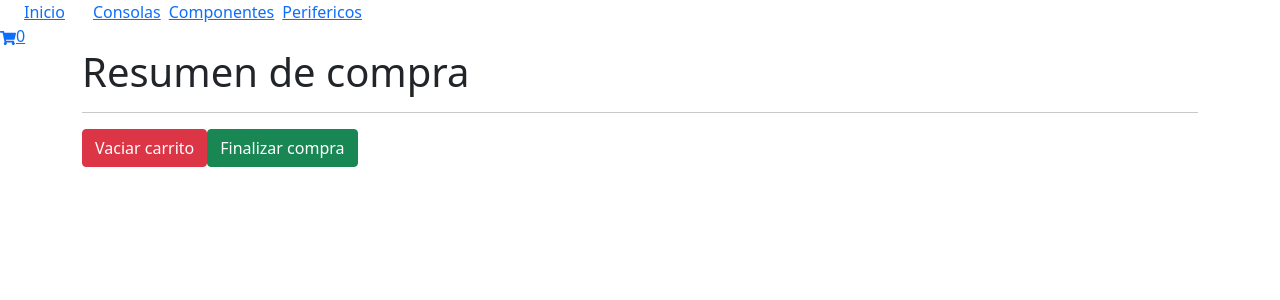
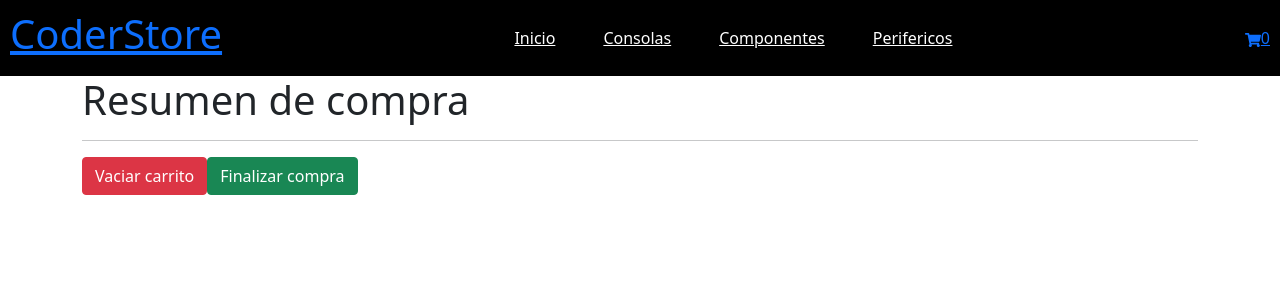
Before and after one commit to ThiagoGonzalez/react-coderhouse, a React (Create React App) app: page /cart in a window 1280 px wide. Shown: the top 300 px of the page. Built offline with nearby package versions, Linux system fonts and the light colour scheme.

Commit message:
Entrega-Final

```diff
--- a/src/App.js
+++ b/src/App.js
@@ -3,7 +3,8 @@ import { ItemListContainer } from "./components/ItemListContainer/ItemListContai
 import './Styles/Styles.css'
 import {BrowserRouter, Switch, Route, Redirect} from 'react-router-dom'
 import { ItemDetailContainer } from "./components/ItemDetailContainer/ItemDetailContainer";
-import { Context } from "./context/Context";
+import { ContextProvider } from "./context/Context";
+import { CartProvider } from "./context/CartContext";
 import { useState } from "react";
 import { CartScreen } from "./components/CartScreen/CartScreen";
 import { Checkout } from "./components/Checkout/Checkout";
@@ -12,33 +13,11 @@ import { Checkout } from "./components/Checkout/Checkout";
 
 function App() {
 
-  const [carrito, setCarrito] = useState([])
-
-  const agregarAlCarrito = (prod) => {
-    setCarrito([...carrito,prod])
-  }
-
-  const eliminarDelCarrito = (id) => {
-    setCarrito(carrito.filter(prod => prod.id !==id))
-  }
-
-  const cantidadCarrito = () => {
-    return carrito.reduce((acc, prod) => acc + prod.cantidad, 0)
-  }
-
-  const vaciarCarrito = () => {
-    setCarrito([])
-
-  }
-
-  const totalCarrito = () => {
-    return carrito.reduce((acc, prod) => acc + prod.precio * prod.cantidad, 0)
-  }
-
   return (
     <>
 
-    <Context.Provider value={{carrito, totalCarrito, agregarAlCarrito, eliminarDelCarrito, cantidadCarrito, vaciarCarrito}}>
+    <ContextProvider>
+    <CartProvider>
       <BrowserRouter>
           <NavBar/>
           <Switch>
@@ -62,7 +41,8 @@ function App() {
             </Route>
           </Switch>
       </BrowserRouter>
-    </Context.Provider>
+      </CartProvider>
+    </ContextProvider>
 
     </>
   );
--- a/src/components/CartScreen/CartScreen.js
+++ b/src/components/CartScreen/CartScreen.js
@@ -1,9 +1,9 @@
 import React, { useContext } from "react";
 import { Link } from "react-router-dom";
-import { Context } from "../../context/Context";
+import { CartContext } from "../../context/CartContext";
 
 export const CartScreen = () => {
-  const { carrito, eliminarDelCarrito, vaciarCarrito } = useContext(Context);
+  const { carrito, eliminarDelCarrito, vaciarCarrito } = useContext(CartContext);
 
   return (
     <div class = "container">
--- a/src/components/CartWidget/CartWidget.js
+++ b/src/components/CartWidget/CartWidget.js
@@ -1,12 +1,12 @@
 import React, { useContext } from 'react'
 import {FaShoppingCart} from 'react-icons/fa'
 import { Link } from 'react-router-dom'
-import { Context } from '../../context/Context'
+import { CartContext } from '../../context/CartContext'
 
 export const CartWidget = () => {
 
 
-    const {cantidadCarrito} = useContext(Context)
+    const {cantidadCarrito} = useContext(CartContext);
 
     return(
         <div>
--- a/src/components/Checkout/Checkout.js
+++ b/src/components/Checkout/Checkout.js
@@ -1,5 +1,5 @@
 import React, { createContext, useContext, useState } from "react";
-import { Context } from "../../context/Context";
+import { CartContext } from "../../context/CartContext";
 import { generarOrden } from "../../firebase/generarOrden";
 import Swal from "sweetalert2";
 import { Redirect } from "react-router";
@@ -7,7 +7,7 @@ import { Redirect } from "react-router";
 
 export const Checkout = () => {
 
-    const {carrito, totalCarrito, vaciarCarrito} = useContext(Context)
+    const {carrito, totalCarrito, vaciarCarrito} = useContext(CartContext)
 
     const [values, setValues] = useState({
         nombre: '',
--- a/src/components/ItemDetailContainer/ItemDetail.js
+++ b/src/components/ItemDetailContainer/ItemDetail.js
@@ -1,5 +1,5 @@
 import { Counter } from '../Counter/Counter'
-import { Context } from '../../context/Context'
+import { CartContext } from '../../context/CartContext'
 import { Link } from 'react-router-dom'
 
 import React, { useContext, useState } from 'react'
@@ -7,7 +7,7 @@ import React, { useContext, useState } from 'react'
 export const ItemDetail = ({category, id, nombre, desc, img, precio, stock}) => {
 
     const [cantidad, setCantidad] = useState(1)
-    const {agregarAlCarrito} = useContext(Context)
+    const {agregarAlCarrito} = useContext(CartContext)
 
     const handleAdd = () => {
         agregarAlCarrito({
@@ -18,7 +18,7 @@ export const ItemDetail = ({category, id, nombre, desc, img, precio, stock}) =>
     return(
         <div className = "card col-4">
             <h2>{nombre}</h2>
-            <p>Precio: {precio}</p>
+            <p>Precio: ${precio}</p>
             <Counter max={stock} cantidad={cantidad} setCantidad={setCantidad} agregar={handleAdd}/>
             <img src={img} alt={nombre}/>
             <p>{desc}</p>
--- a/src/components/ItemListContainer/Item.js
+++ b/src/components/ItemListContainer/Item.js
@@ -8,7 +8,7 @@ export const Item = ({item}) => {
       <img src={item.img} alt={item.nombre} />
       <h3>{item.nombre}</h3>
       <p>{item.desc}</p>
-      <p>{item.precio}</p>
+      <p>Precio: ${item.precio}</p>
 
       <Link to={`/detail/${item.id}`} className = "btn btn=outline-primary">Ver mas</Link>
 
--- a/src/components/NavBar/NavBar.css
+++ b/src/components/NavBar/NavBar.css
@@ -1,26 +1,15 @@
-ul {
-    list-style-type: none;
-    margin: 0;
-    padding: 0;
-    overflow: hidden;
-    background-color: #333;
+  .encabezado {
+    display: flex;
+    justify-content: space-between;
+    align-items: center;
+    padding: 10px;
+    background-color: black;
     color: white;
-}
+  }
 
-li {
-    float: left;
-    color: white;
-}
-
-li a {
-    display: block;
-    color: white;
-    text-align: center;
-    padding: 14px 16px;
-    text-decoration: none;
-}
-
-/* Change the link color to #111 (black) on hover */
-li a:hover {
-    background-color: #111;
-}
+  .link {
+    color: #fff;
+  }
+  .link:hover {
+    color: grey;
+  }
--- a/src/components/NavBar/NavBar.js
+++ b/src/components/NavBar/NavBar.js
@@ -6,14 +6,18 @@ import './NavBar.css'
 export const NavBar = () => {
 
     return(
-        <header>
-            <nav>
-                <Link className = "mx-4" to={"/"}>Inicio</Link>
-                <Link className = "mx-1" to={"/category/consola"}>Consolas</Link>
-                <Link className = "mx-1" to={"/category/componente"}>Componentes</Link>
-                <Link className = "mx-1" to={"/category/periferico"}>Perifericos</Link>
-                <CartWidget/>
+        <header className = "encabezado">
+            <Link to = {"/"}>
+                <h1>CoderStore</h1>
+            </Link>
+            <nav class>
+                <Link className = "mx-4 link" to={"/"}>Inicio</Link>
+                <Link className = "mx-4 link" to={"/category/consola"}>Consolas</Link>
+                <Link className = "mx-4 link" to={"/category/componente"}>Componentes</Link>
+                <Link className = "mx-4 link" to={"/category/periferico"}>Perifericos</Link>
             </nav>
+            <CartWidget/>
+
 
         </header>
 
--- /dev/null
+++ b/src/context/CartContext.js
@@ -0,0 +1,35 @@
+import { createContext, useState, useEffect} from "react";
+
+export const CartContext = createContext();
+
+export const CartProvider = ({children}) => {
+
+  const [carrito, setCarrito] = useState([])
+
+  const agregarAlCarrito = (prod) => {
+    setCarrito([...carrito,prod])
+  }
+
+  const eliminarDelCarrito = (id) => {
+    setCarrito(carrito.filter(prod => prod.id !==id))
+  }
+
+  const cantidadCarrito = () => {
+    return carrito.reduce((acc, prod) => acc + prod.cantidad, 0)
+  }
+
+  const vaciarCarrito = () => {
+    setCarrito([])
+
+  }
+
+  const totalCarrito = () => {
+    return carrito.reduce((acc, prod) => acc + prod.precio * prod.cantidad, 0)
+  }
+
+    return (
+        <CartContext.Provider value={{carrito, agregarAlCarrito, eliminarDelCarrito, cantidadCarrito, vaciarCarrito,totalCarrito}}>
+            {children}
+        </CartContext.Provider>
+    )
+}
--- a/src/context/Context.js
+++ b/src/context/Context.js
@@ -1,3 +1,11 @@
 import { createContext } from "react";
 
 export const Context = createContext()
+
+export const ContextProvider = ({children}) => {
+    return (
+        <Context.Provider>
+            {children}
+        </Context.Provider>
+    );
+}
```
